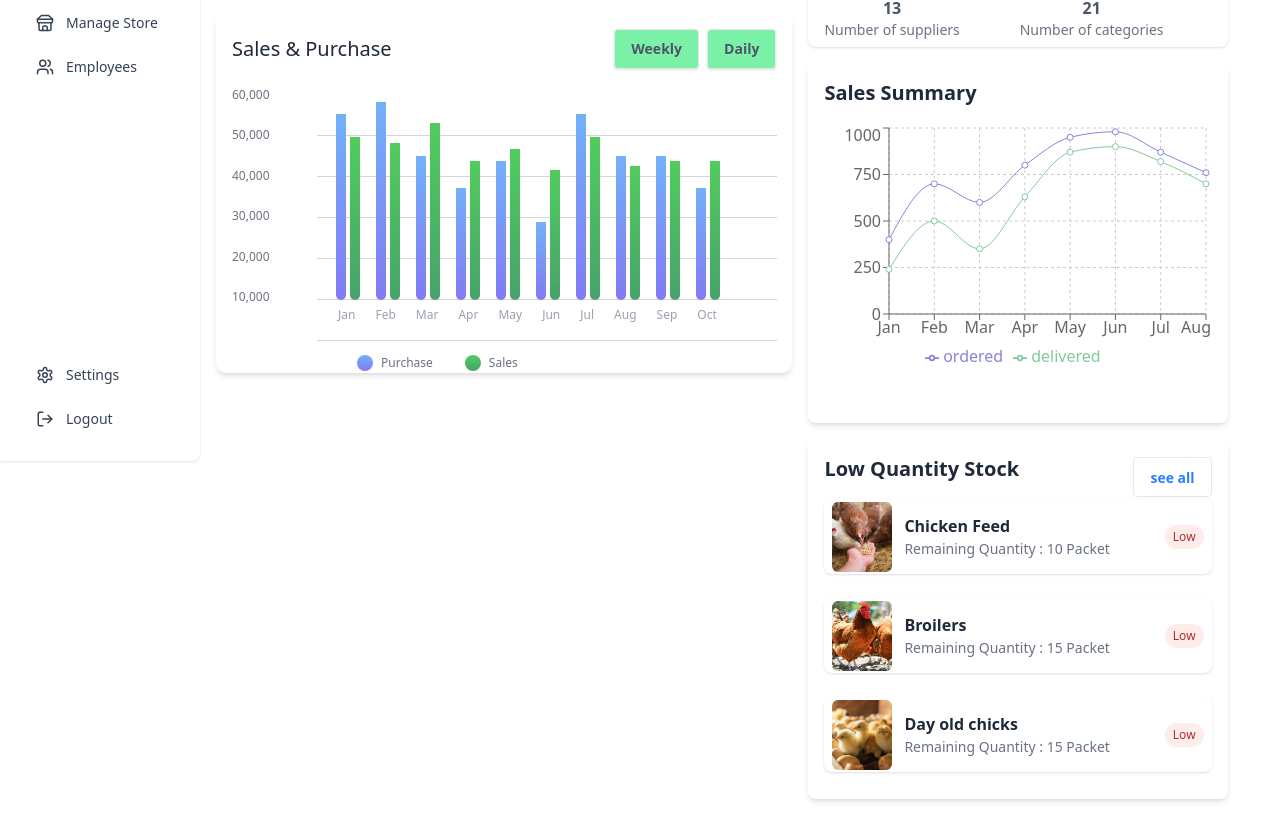
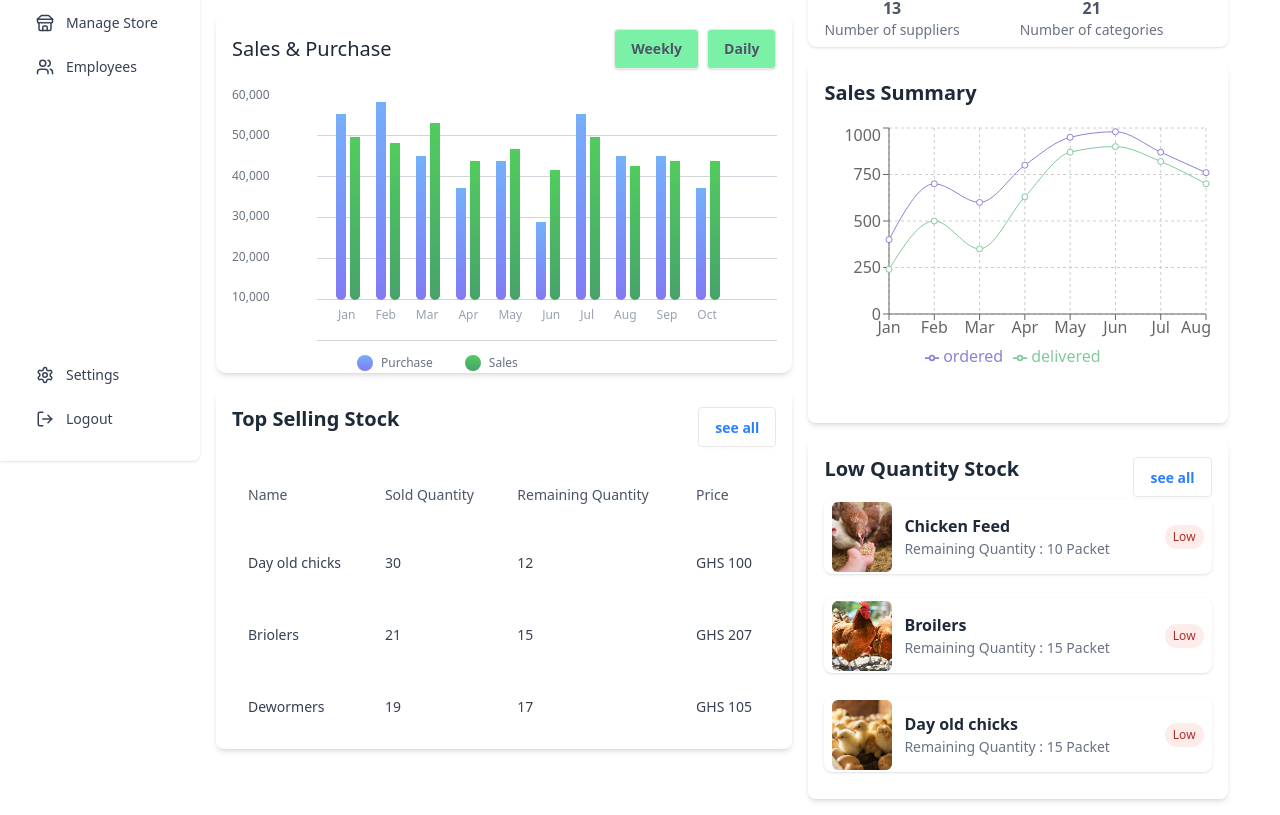
Before and after one commit to Egg-Sales-App/Frontend, a React (Vite) app: page / in a window 1280 px wide. Shown: the part 339-1154 px from the top of the page. Built offline with nearby package versions, Linux system fonts and the light colour scheme.

Commit message:
added a new section on the dashboard page, top selling stock section

```diff
--- a/src/pages/admin/Dashboard.jsx
+++ b/src/pages/admin/Dashboard.jsx
@@ -186,6 +186,52 @@ const Dashboard = () => {
                 <span>Sales</span>
               </div>
             </section>
+
+                          {/* top selling stock */}
+
+     <section className="w-full h-[360px] bg-white rounded-lg shadow-md p-4">
+      <div className='flex justify-between items-center'>
+     <h2 className="text-xl font-semibold text-gray-800 mb-4">Top Selling Stock</h2>
+     <button className='btn bg-white text-blue-500'>see all</button>
+     </div>
+           <div className="overflow-x-auto">
+                    <table className="min-w-full text-left text-sm text-gray-700 border-separate border-spacing-y-7">
+                        <thead>
+            <tr className="border-b border-gray-200 ">
+              <th className="py-2 px-4 font-medium text-left text-gray-600">Name</th>
+              <th className="py-2 px-4 font-medium text-left text-gray-600">Sold Quantity</th>
+              <th className="py-2 px-4 font-medium text-left text-gray-600">Remaining Quantity</th>
+              <th className="py-2 px-4 font-medium text-left text-gray-600">Price</th>
+            </tr>
+          </thead>
+            <tbody>
+            <tr className="border-b border-gray-100 hover:bg-gray-50 ">
+              <td className="py-3 px-4">Day old chicks</td>
+              <td className="py-3 px-4">30</td>
+              <td className="py-3 px-4">12</td>
+              <td className="py-3 px-4">GHS 100</td>
+            </tr>
+            <tr className="border-b border-gray-100 hover:bg-gray-50">
+              <td className="py-3 px-4">Briolers</td>
+              <td className="py-3 px-4">21</td>
+              <td className="py-3 px-4">15</td>
+              <td className="py-3 px-4">GHS 207</td>
+            </tr>
+            <tr className="border-b border-gray-100 hover:bg-gray-50 ">
+              <td className="py-3 px-4">Dewormers</td>
+              <td className="py-3 px-4">19</td>
+              <td className="py-3 px-4">17</td>
+              <td className="py-3 px-4">GHS 105</td>
+            </tr>
+          </tbody>
+                                </table>
+
+
+            </div>
+
+     </section>
+
+
           </div>
 
           {/* Right Column: Inventory Summary, Product Summary, Sales Summary*/}
```
